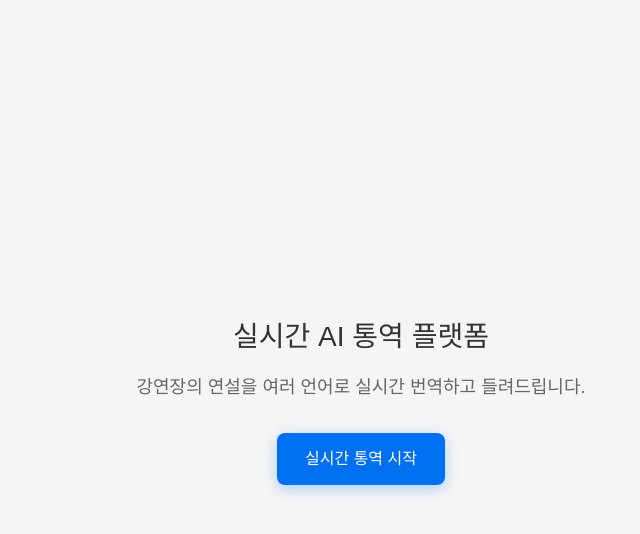
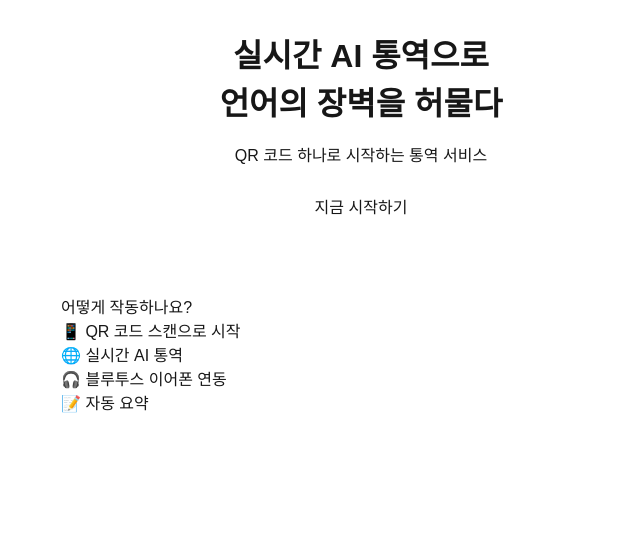
Before and after one commit to guniorg/transqr-platform, a Next.js app: page /translate in a window 1280 px wide. Shown: the top 534 px of the page, without its empty margins (279-919 px from the left). Built offline with nearby package versions, Linux system fonts and the light colour scheme.

Commit message:
홈 → /translate 이동 버튼 추가

```diff
--- a/app/translate/page.tsx
+++ b/app/translate/page.tsx
@@ -1,44 +1,30 @@
 'use client';
 
-import { useRouter } from 'next/navigation';
+import Link from 'next/link';
 
-export default function HomePage() {
-  const router = useRouter();
+export default function Home() {
+  return (
+    <main style={{ padding: '2rem', textAlign: 'center' }}>
+      <h1 style={{ fontSize: '2rem', fontWeight: 'bold' }}>
+        실시간 AI 통역으로<br />언어의 장벽을 허물다
+      </h1>
+      <p style={{ margin: '1rem 0' }}>QR 코드 하나로 시작하는 통역 서비스</p>
 
-  return (
-    <main
-      style={{
-        display: 'flex',
-        flexDirection: 'column',
-        alignItems: 'center',
-        justifyContent: 'center',
-        minHeight: '100vh',
-        padding: '40px',
-        backgroundColor: '#f5f5f5',
-        textAlign: 'center',
-      }}
-    >
-      <h1 style={{ fontSize: '28px', marginBottom: '16px', color: '#333' }}>
-        실시간 AI 통역 플랫폼
-      </h1>
-      <p style={{ fontSize: '18px', marginBottom: '32px', color: '#666' }}>
-        강연장의 연설을 여러 언어로 실시간 번역하고 들려드립니다.
-      </p>
-      <button
-        onClick={() => router.push('/translate')}
-        style={{
-          padding: '14px 28px',
-          fontSize: '16px',
-          backgroundColor: '#0070f3',
-          color: '#fff',
-          border: 'none',
-          borderRadius: '8px',
-          cursor: 'pointer',
-          boxShadow: '0 4px 14px rgba(0, 118, 255, 0.3)',
-        }}
-      >
-        실시간 통역 시작
-      </button>
+      <Link href="/translate">
+        <button style={{ padding: '0.75rem 1.5rem', fontSize: '1rem', cursor: 'pointer' }}>
+          지금 시작하기
+        </button>
+      </Link>
+
+      <section style={{ marginTop: '4rem', textAlign: 'left', maxWidth: '600px', marginInline: 'auto' }}>
+        <h2>어떻게 작동하나요?</h2>
+        <ul>
+          <li>📱 QR 코드 스캔으로 시작</li>
+          <li>🌐 실시간 AI 통역</li>
+          <li>🎧 블루투스 이어폰 연동</li>
+          <li>📝 자동 요약</li>
+        </ul>
+      </section>
     </main>
   );
 }
```
